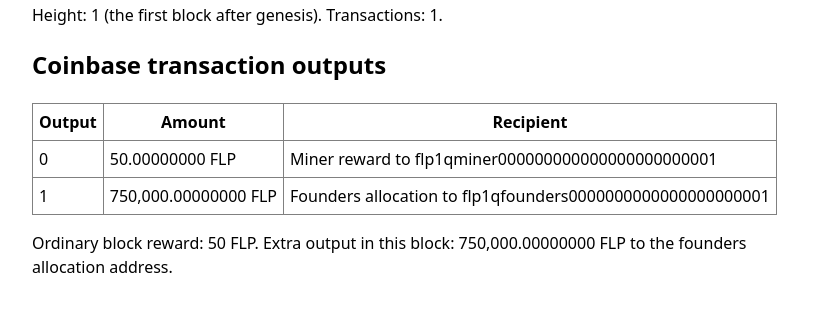
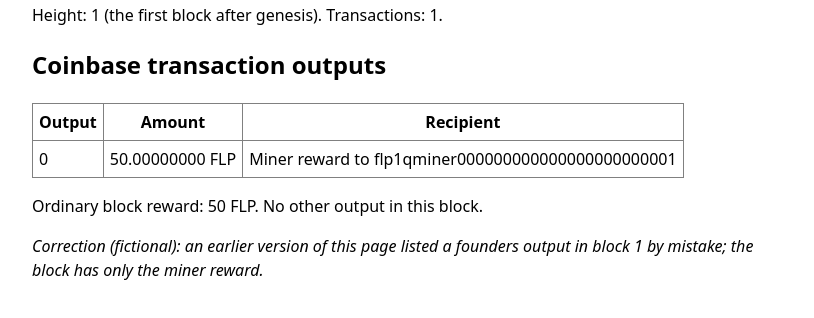
Before and after one commit to brilliantnodes/launch-claim-checker, a plain HTML site: page docs/v2/flipcoin-block-1.html in a window 1280 px wide. Shown: the part 168-486 px from the top of the page, without its empty margins (228-1042 px from the left). Drawn offline with Linux system fonts and the light colour scheme.

Commit message:
Fictional explorer data correction for flipcoin (Studio live run of Launch Claim Checker v2)
Co-Authored-By: Claude Opus 5.5 <noreply@anthropic.com>
Claude-Session: https://claude.ai/code/session_01PmboiXeSxAX9LMvc5cn1bn

```diff
--- a/docs/v2/flipcoin-block-1.html
+++ b/docs/v2/flipcoin-block-1.html
@@ -9,8 +9,7 @@
 <table border="1" cellpadding="6" style="border-collapse:collapse">
 <tr><th>Output</th><th>Amount</th><th>Recipient</th></tr>
 <tr><td>0</td><td>50.00000000 FLP</td><td>Miner reward to flp1qminer000000000000000000000001</td></tr>
-<tr><td>1</td><td>750,000.00000000 FLP</td><td>Founders allocation to flp1qfounders0000000000000000000001</td></tr>
 </table>
-<p>Ordinary block reward: 50 FLP. Extra output in this block: 750,000.00000000 FLP to the founders allocation address.</p>
-
+<p>Ordinary block reward: 50 FLP. No other output in this block.</p>
+<p><em>Correction (fictional): an earlier version of this page listed a founders output in block 1 by mistake; the block has only the miner reward.</em></p>
 </body></html>
```
Also changed, not shown: web/public/v2/flipcoin-block-1.html (+2 -3 lines).
